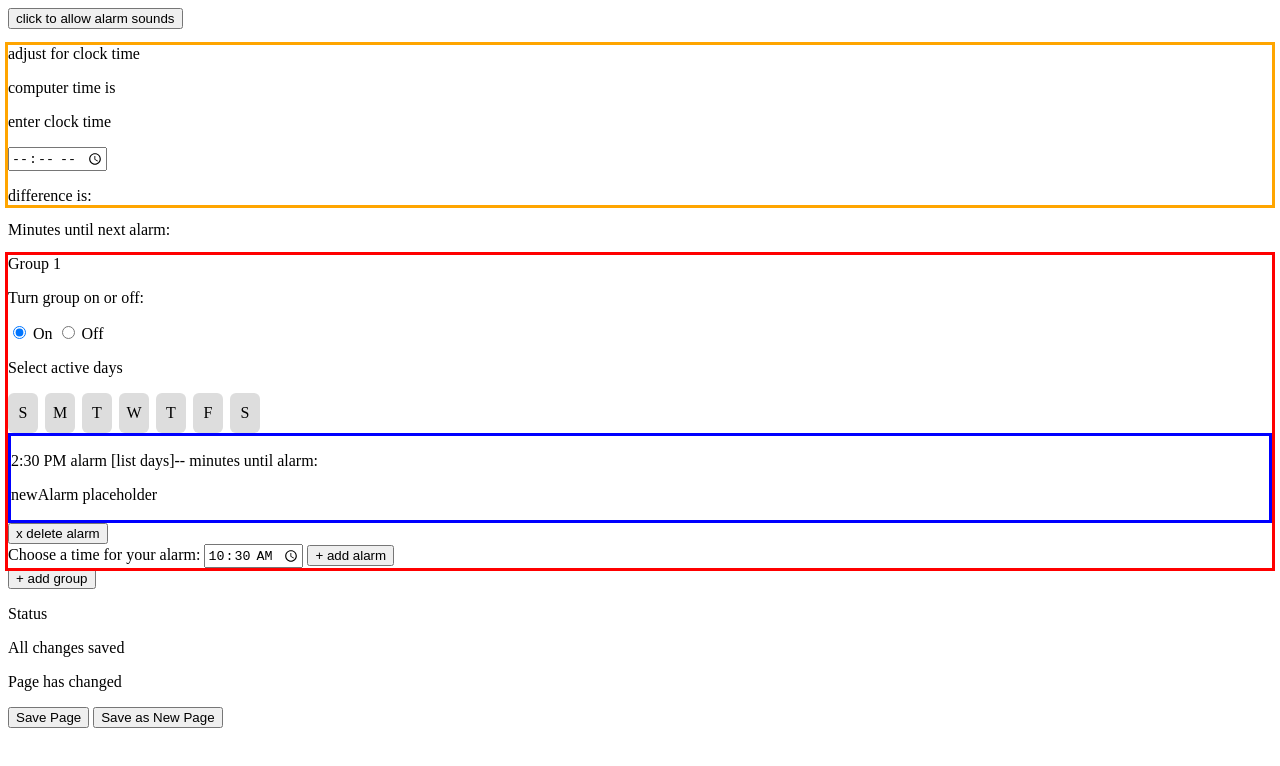
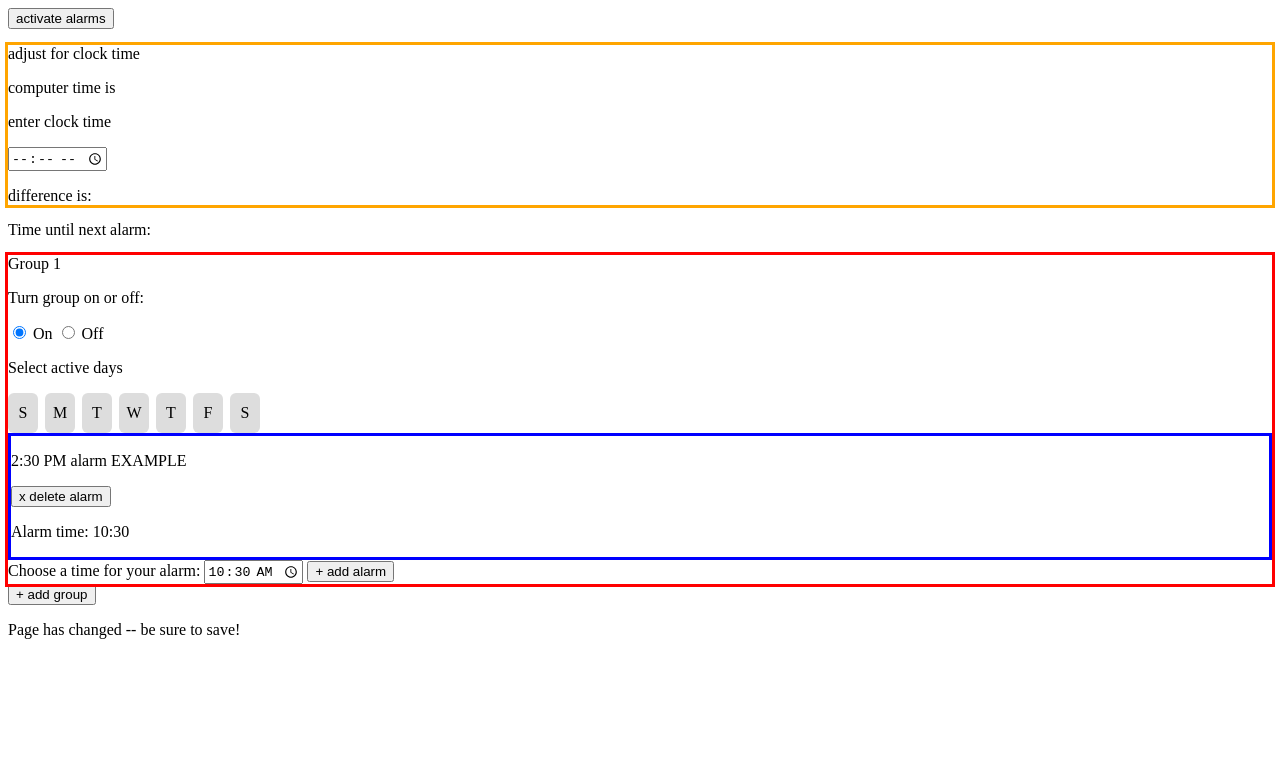
Before and after one commit to stuart-rickard/alarm-thor-xp, a plain HTML site: page index.html in a window 1280 px wide. Both pictures are taken after typing "10:30" into the empty fields and a click on the button "+ add alarm". Drawn offline with Linux system fonts and the light colour scheme.

Commit message:
add alarm refactor

```diff
--- a/index.html
+++ b/index.html
@@ -8,7 +8,7 @@
   </head>
 
   <body>
-    <button data-do="make-alert-sound">click to allow alarm sounds</button>
+    <button data-do="make-alert-sound">activate alarms</button>
     <div class="clock-adjust">
       <p>adjust for clock time</p>
       <div>computer time is</div>
@@ -16,7 +16,7 @@
       <input type="time" id="adjust-clock-input" required />
       <p>difference is:</p>
     </div>
-    <div>Minutes until next alarm:</div>
+    <div>Time until next alarm:</div>
     <div class="groups" id="groups">
       <div class="group" id="group-1">
         <p>Group 1</p>
@@ -25,7 +25,7 @@
           <input
             type="radio"
             id="on-1"
-            name="active"
+            name="active-1"
             data-do="turn-group-on"
             data-radio="on"
             checked=""
@@ -36,7 +36,7 @@
             id="off-1"
             data-do="turn-group-off"
             data-radio="off"
-            name="active"
+            name="active-1"
           />
           <label for="off-1">Off</label>
         </div>
@@ -49,6 +49,7 @@
             data-do="toggle-day"
             data-day="Sunday"
             data-group="1"
+            data-checked="no"
           />
           <label for="weekday-sun-1">S</label>
           <input
@@ -58,6 +59,7 @@
             data-do="toggle-day"
             data-day="Monday"
             data-group="1"
+            data-checked="no"
           />
           <label for="weekday-mon-1">M</label>
           <input
@@ -67,6 +69,7 @@
             data-do="toggle-day"
             data-day="Tuesday"
             data-group="1"
+            data-checked="no"
           />
           <label for="weekday-tue-1">T</label>
           <input
@@ -76,6 +79,7 @@
             data-do="toggle-day"
             data-day="Wednesday"
             data-group="1"
+            data-checked="no"
           />
           <label for="weekday-wed-1">W</label>
           <input
@@ -85,6 +89,7 @@
             data-do="toggle-day"
             data-day="Thursday"
             data-group="1"
+            data-checked="no"
           />
           <label for="weekday-thu-1">T</label>
           <input
@@ -94,6 +99,7 @@
             data-do="toggle-day"
             data-day="Friday"
             data-group="1"
+            data-checked="no"
           />
           <label for="weekday-fri-1">F</label>
           <input
@@ -103,13 +109,18 @@
             data-do="toggle-day"
             data-day="Saturday"
             data-group="1"
+            data-checked="no"
           />
           <label for="weekday-sat-1">S</label>
         </div>
         <div class="alarm-times" id="group-1-alarm-times">
-          <p>2:30 PM alarm [list days]-- minutes until alarm:</p>
+          <div data-group="1" data-time="14:30">
+            <p data-group="1" data-time="14:30">2:30 PM alarm EXAMPLE</p>
+            <button data-do="delete-alarm" data-group="1" data-time="14:30">
+              x delete alarm
+            </button>
+          </div>
         </div>
-        <button data-do="delete-alarm">x delete alarm</button>
         <form id="new-alarm-form-1">
           <label for="alarm">Choose a time for your alarm:</label>
           <input
@@ -123,14 +134,9 @@
         </form>
       </div>
     </div>
-
     <button data-do="add-group">+ add group</button>
     <div>
-      <p>Status</p>
-      <p>All changes saved</p>
-      <p>Page has changed</p>
-      <button data-do="save-page">Save Page</button>
-      <button data-do="save-as-new-page">Save as New Page</button>
+      <p>Page has changed -- be sure to save!</p>
     </div>
     <script src="js/script.js"></script>
   </body>
--- a/js/script.js
+++ b/js/script.js
@@ -8,6 +8,9 @@ const cl = function (log) {
 
 let settings = {
   clockDelta: 0, // minutes
+  siteChanged: false,
+  timeOfNextAlarmToday: 2359,
+  timeToNextAlarm: 0, // seconds
   groups: [
     {
       groupActive: true,
@@ -33,14 +36,9 @@ function sound(duration, frequency) {
       let oscillator = context.createOscillator();
       oscillator.type = "sine";
       oscillator.connect(context.destination);
-
-      // Set the oscillator frequency in hertz
       oscillator.frequency.value = frequency;
-
-      // Start audio with the desired duration
       oscillator.start(context.currentTime);
       oscillator.stop(context.currentTime + duration * 0.001);
-
       // Resolve the promise when the sound is finished
       oscillator.onended = () => {
         resolve();
@@ -96,15 +94,17 @@ const proceedWith = {
     evt.preventDefault();
     cl(evt);
     cl("addAlarmButton was clicked");
-    const newTime = document.createElement("p");
-    let newAlarm = "Alarm time: " + evt.target.value;
-    cl(newAlarm);
-    // newTime.innerText = newAlarm || "newAlarm was null";
-    newTime.innerText = "newAlarm placeholder";
-    settings.groups[0].alarms.push(newAlarm);
-    cl(settings);
-    document.getElementById("group-1-alarm-times").append(newTime);
-    // alarmForm.reset();
+    let timeInput = document.getElementById("alarmForTest");
+    let newAlarmTime = timeInput.value;
+    if (newAlarmTime) {
+      const newTime = document.createElement("p");
+      let newAlarm = "Alarm time: " + newAlarmTime;
+      newTime.innerText = newAlarm;
+      settings.groups[0].alarms.push(newAlarm);
+      cl(settings.groups);
+      document.getElementById("group-1-alarm-times").append(newTime);
+      // alarmForm.reset();
+    }
   },
   "turn-group-on": function (evt) {
     cl("turn group on");
```
Also changed, not shown: notes.txt (added).
